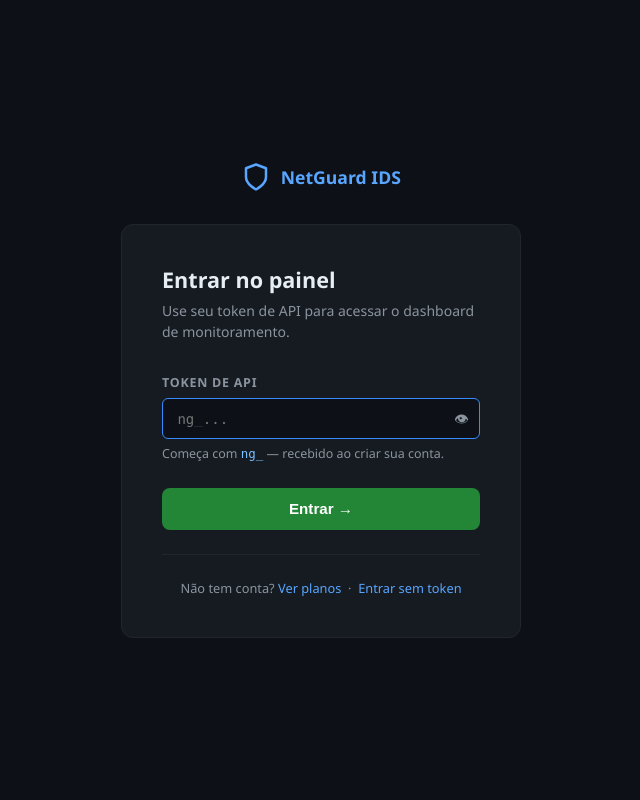
After one commit to raphaelguterres/netguard-ids, a Flask app: page /login in a window 1280 px wide. The commit adds this page. Shown: the whole page, without its empty margins (319-959 px from the left). Run offline with Flask 3, Linux system fonts and the light colour scheme.

Commit message:
feat: página de login com token + auto-redirect da welcome page

```diff
--- a/app.py
+++ b/app.py
@@ -2419,6 +2419,35 @@ def prometheus_metrics():
 #  BILLING — Stripe SaaS routes
 # ══════════════════════════════════════════════════════════════════
 
+@app.route("/login")
+def login_page():
+    """Página de login com token de API."""
+    from flask import render_template
+    return render_template("login.html")
+
+
+@app.route("/api/auth/validate", methods=["POST"])
+def auth_validate():
+    """Valida token de API de um tenant e retorna seus dados."""
+    data  = request.get_json(silent=True) or {}
+    token = data.get("token", "").strip()
+    if not token:
+        return jsonify({"valid": False, "error": "Token ausente"}), 400
+    tenant = repo.get_tenant_by_token(token)
+    if tenant:
+        return jsonify({
+            "valid":  True,
+            "tenant": {
+                "tenant_id": tenant.get("tenant_id"),
+                "name":      tenant.get("name"),
+                "plan":      tenant.get("plan"),
+                "max_hosts": tenant.get("max_hosts"),
+                "email":     tenant.get("email", ""),
+            }
+        })
+    return jsonify({"valid": False, "error": "Token inválido"}), 401
+
+
 @app.route("/pricing")
 def pricing():
     """Página pública de planos e preços."""
--- /dev/null
+++ b/templates/login.html
@@ -0,0 +1,260 @@
+<!DOCTYPE html>
+<html lang="pt-BR">
+<head>
+  <meta charset="UTF-8" />
+  <meta name="viewport" content="width=device-width, initial-scale=1.0" />
+  <title>NetGuard IDS — Login</title>
+  <style>
+    *, *::before, *::after { box-sizing: border-box; margin: 0; padding: 0; }
+    body {
+      font-family: 'Segoe UI', system-ui, -apple-system, sans-serif;
+      background: #0d1117;
+      color: #e6edf3;
+      min-height: 100vh;
+      display: flex;
+      flex-direction: column;
+      align-items: center;
+      justify-content: center;
+      padding: 1.5rem;
+    }
+
+    .logo {
+      display: flex;
+      align-items: center;
+      gap: 0.6rem;
+      font-size: 1.1rem;
+      font-weight: 700;
+      color: #58a6ff;
+      margin-bottom: 2rem;
+      text-decoration: none;
+    }
+    .logo svg { width: 30px; height: 30px; }
+
+    .card {
+      background: #161b22;
+      border: 1px solid #21262d;
+      border-radius: 12px;
+      padding: 2.5rem;
+      width: 100%;
+      max-width: 400px;
+    }
+
+    h1 {
+      font-size: 1.35rem;
+      font-weight: 700;
+      margin-bottom: 0.4rem;
+    }
+    .subtitle {
+      color: #8b949e;
+      font-size: 0.875rem;
+      margin-bottom: 2rem;
+      line-height: 1.5;
+    }
+
+    label {
+      display: block;
+      margin-bottom: 1.2rem;
+    }
+    .label-text {
+      font-size: 0.78rem;
+      font-weight: 700;
+      color: #8b949e;
+      text-transform: uppercase;
+      letter-spacing: 0.06em;
+      margin-bottom: 0.45rem;
+      display: block;
+    }
+    .input-wrap {
+      position: relative;
+    }
+    input[type="text"], input[type="password"] {
+      width: 100%;
+      padding: 0.7rem 2.5rem 0.7rem 0.9rem;
+      background: #0d1117;
+      border: 1px solid #30363d;
+      border-radius: 6px;
+      color: #e6edf3;
+      font-size: 0.88rem;
+      font-family: 'Cascadia Code', 'Fira Code', 'Consolas', monospace;
+      outline: none;
+      transition: border-color .2s;
+    }
+    input:focus {
+      border-color: #388bfd;
+    }
+    .toggle-vis {
+      position: absolute;
+      right: 0.7rem;
+      top: 50%;
+      transform: translateY(-50%);
+      background: none;
+      border: none;
+      color: #8b949e;
+      cursor: pointer;
+      font-size: 0.9rem;
+      padding: 0;
+      line-height: 1;
+    }
+    .toggle-vis:hover { color: #e6edf3; }
+
+    .btn {
+      width: 100%;
+      padding: 0.8rem;
+      background: #238636;
+      color: #fff;
+      border: none;
+      border-radius: 8px;
+      font-size: 0.95rem;
+      font-weight: 700;
+      cursor: pointer;
+      transition: opacity .2s;
+      margin-top: 0.4rem;
+    }
+    .btn:hover { opacity: 0.88; }
+    .btn:active { transform: scale(0.98); }
+
+    .error-msg {
+      background: #1c1212;
+      border: 1px solid #f8514955;
+      border-radius: 6px;
+      color: #f85149;
+      font-size: 0.82rem;
+      padding: 0.65rem 0.9rem;
+      margin-bottom: 1.2rem;
+      display: none;
+    }
+    .error-msg.show { display: block; }
+
+    .divider {
+      border: none;
+      border-top: 1px solid #21262d;
+      margin: 1.5rem 0;
+    }
+
+    .footer-links {
+      text-align: center;
+      font-size: 0.8rem;
+      color: #8b949e;
+    }
+    .footer-links a {
+      color: #58a6ff;
+      text-decoration: none;
+    }
+    .footer-links a:hover { text-decoration: underline; }
+
+    .token-hint {
+      font-size: 0.78rem;
+      color: #8b949e;
+      margin-top: 0.4rem;
+    }
+    .token-hint code {
+      color: #79c0ff;
+      font-family: monospace;
+    }
+  </style>
+</head>
+<body>
+
+<a href="/" class="logo">
+  <svg viewBox="0 0 24 24" fill="none" stroke="#58a6ff" stroke-width="2" stroke-linecap="round" stroke-linejoin="round">
+    <path d="M12 22s8-4 8-10V5l-8-3-8 3v7c0 6 8 10 8 10z"/>
+  </svg>
+  NetGuard IDS
+</a>
+
+<div class="card">
+  <h1>Entrar no painel</h1>
+  <p class="subtitle">Use seu token de API para acessar o dashboard de monitoramento.</p>
+
+  <div class="error-msg" id="error-msg">
+    Token inválido ou expirado. Verifique e tente novamente.
+  </div>
+
+  <form id="login-form" onsubmit="doLogin(event)">
+    <label>
+      <span class="label-text">Token de API</span>
+      <div class="input-wrap">
+        <input type="password" id="token-input" name="token"
+               placeholder="ng_..."
+               autocomplete="off"
+               autofocus />
+        <button type="button" class="toggle-vis" onclick="toggleVis()" title="Mostrar/ocultar">👁</button>
+      </div>
+      <p class="token-hint">Começa com <code>ng_</code> — recebido ao criar sua conta.</p>
+    </label>
+
+    <button type="submit" class="btn" id="submit-btn">Entrar →</button>
+  </form>
+
+  <hr class="divider">
+
+  <div class="footer-links">
+    Não tem conta? <a href="/pricing">Ver planos</a>
+    &nbsp;·&nbsp;
+    <a href="/">Entrar sem token</a>
+  </div>
+</div>
+
+<script>
+  // Pré-preenche o token se vier da welcome page
+  (function() {
+    const params = new URLSearchParams(location.search);
+    const t = params.get('token');
+    if (t) {
+      document.getElementById('token-input').value = t;
+      // Auto-login direto se token já veio preenchido
+      validateAndRedirect(t);
+    }
+  })();
+
+  function toggleVis() {
+    const inp = document.getElementById('token-input');
+    inp.type = inp.type === 'password' ? 'text' : 'password';
+  }
+
+  function doLogin(e) {
+    e.preventDefault();
+    const token = document.getElementById('token-input').value.trim();
+    if (!token) return;
+    validateAndRedirect(token);
+  }
+
+  function validateAndRedirect(token) {
+    const btn = document.getElementById('submit-btn');
+    btn.textContent = 'Verificando...';
+    btn.disabled = true;
+
+    fetch('/api/auth/validate', {
+      method: 'POST',
+      headers: { 'Content-Type': 'application/json' },
+      body: JSON.stringify({ token })
+    })
+    .then(r => r.json())
+    .then(data => {
+      if (data.valid) {
+        // Salva token em sessionStorage e redireciona
+        sessionStorage.setItem('ng_token', token);
+        sessionStorage.setItem('ng_tenant', JSON.stringify(data.tenant || {}));
+        const next = new URLSearchParams(location.search).get('next') || '/';
+        window.location.href = next;
+      } else {
+        showError();
+        btn.textContent = 'Entrar →';
+        btn.disabled = false;
+      }
+    })
+    .catch(() => {
+      // Se endpoint não existe ainda, redireciona direto (modo dev)
+      sessionStorage.setItem('ng_token', token);
+      const next = new URLSearchParams(location.search).get('next') || '/';
+      window.location.href = next;
+    });
+  }
+
+  function showError() {
+    document.getElementById('error-msg').classList.add('show');
+  }
+</script>
+
+</body>
+</html>
```
Also changed, not shown: templates/welcome.html (+11 -1 lines).
